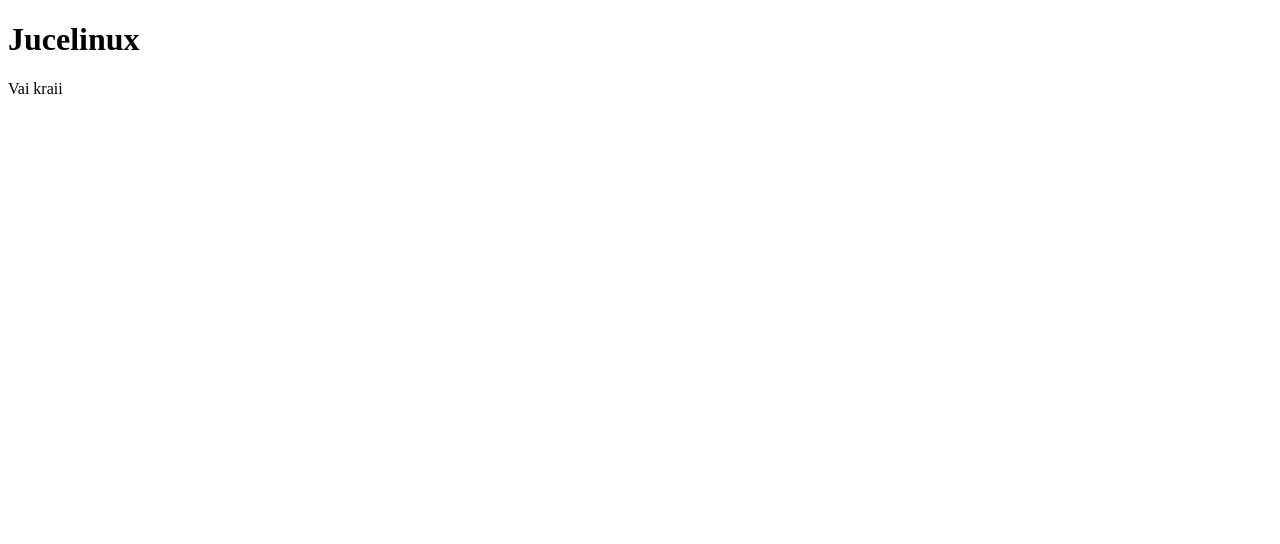
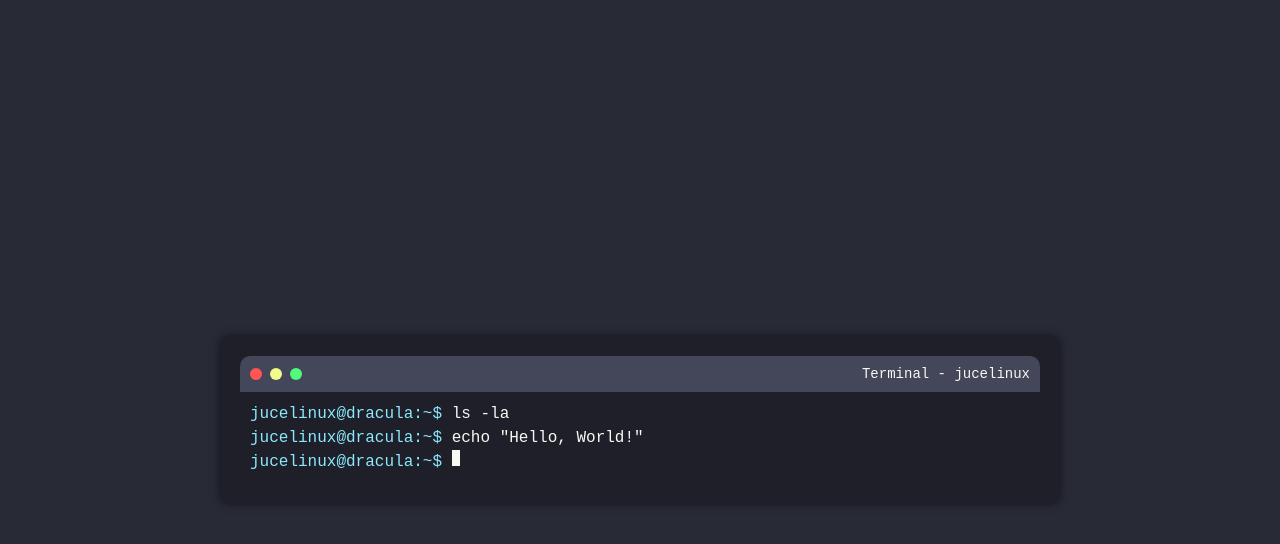
Before and after one commit to jucelinux/jucelinux.github.io, a plain HTML site: page index.html in a window 1280 px wide. Drawn offline with Linux system fonts and the light colour scheme.

Commit message:
Update index.html

```diff
--- a/index.html
+++ b/index.html
@@ -1,7 +1,120 @@
 <!DOCTYPE html>
-<html>
+<html lang="pt-BR">
+<head>
+    <meta charset="UTF-8">
+    <meta name="viewport" content="width=device-width, initial-scale=1.0">
+    <title>Terminal Drácula</title>
+    <style>
+        body {
+            margin: 0;
+            padding: 20px;
+            background-color: #282a36;
+            font-family: 'Courier New', Courier, monospace;
+            color: #f8f8f2;
+            display: flex;
+            justify-content: center;
+            align-items: center;
+            height: 100vh;
+        }
+
+        .terminal {
+            background-color: #1e1f29;
+            border-radius: 10px;
+            width: 80%;
+            max-width: 800px;
+            padding: 20px;
+            box-shadow: 0 0 10px rgba(0, 0, 0, 0.5);
+        }
+
+        .terminal .header {
+            display: flex;
+            justify-content: space-between;
+            align-items: center;
+            background-color: #44475a;
+            padding: 10px;
+            border-radius: 10px 10px 0 0;
+        }
+
+        .terminal .header .buttons {
+            display: flex;
+        }
+
+        .terminal .header .buttons div {
+            width: 12px;
+            height: 12px;
+            border-radius: 50%;
+            margin-right: 8px;
+        }
+
+        .terminal .header .buttons .close {
+            background-color: #ff5555;
+        }
+
+        .terminal .header .buttons .minimize {
+            background-color: #f1fa8c;
+        }
+
+        .terminal .header .buttons .maximize {
+            background-color: #50fa7b;
+        }
+
+        .terminal .header .title {
+            color: #f8f8f2;
+            font-size: 14px;
+        }
+
+        .terminal .body {
+            padding: 10px;
+            line-height: 1.5;
+        }
+
+        .terminal .body .command {
+            color: #8be9fd;
+        }
+
+        .terminal .body .output {
+            color: #f8f8f2;
+        }
+
+        .terminal .body .cursor {
+            display: inline-block;
+            width: 8px;
+            height: 16px;
+            background-color: #f8f8f2;
+            animation: blink 1s step-end infinite;
+        }
+
+        @keyframes blink {
+            50% {
+                background-color: transparent;
+            }
+        }
+    </style>
+</head>
 <body>
-<h1>Jucelinux</h1>
-<p>Vai kraii</p>
+    <div class="terminal">
+        <div class="header">
+            <div class="buttons">
+                <div class="close"></div>
+                <div class="minimize"></div>
+                <div class="maximize"></div>
+            </div>
+            <div class="title">Terminal - jucelinux</div>
+        </div>
+        <div class="body">
+            <div>
+                <span class="command">jucelinux@dracula:~$</span>
+                <span class="output"> ls -la</span>
+            </div>
+            <div>
+                <span class="command">jucelinux@dracula:~$</span>
+                <span class="output"> echo "Hello, World!"</span>
+            </div>
+            <div>
+                <span class="command">jucelinux@dracula:~$</span>
+                <span class="cursor"></span>
+            </div>
+        </div>
+    </div>
 </body>
 </html>
```
